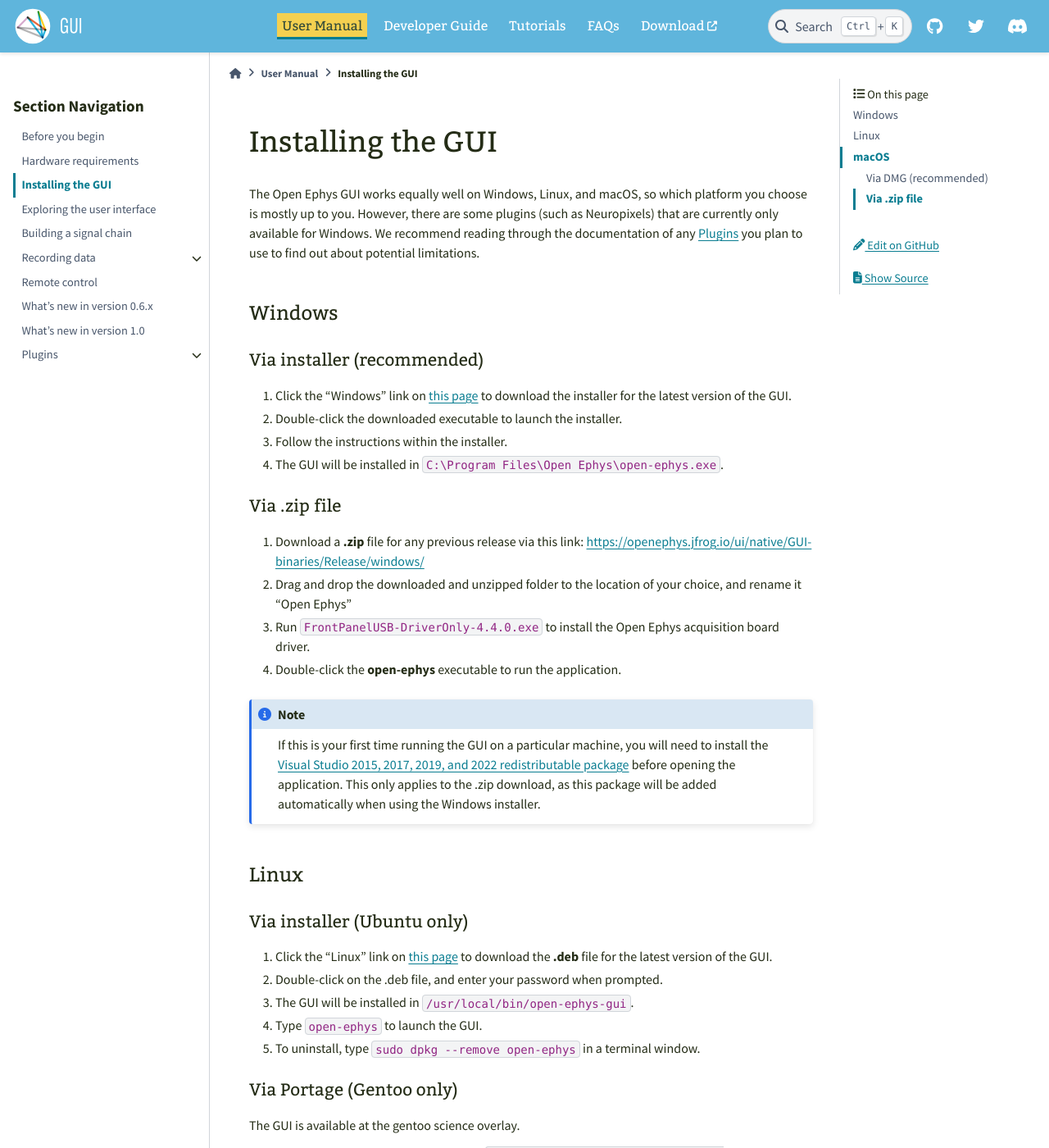
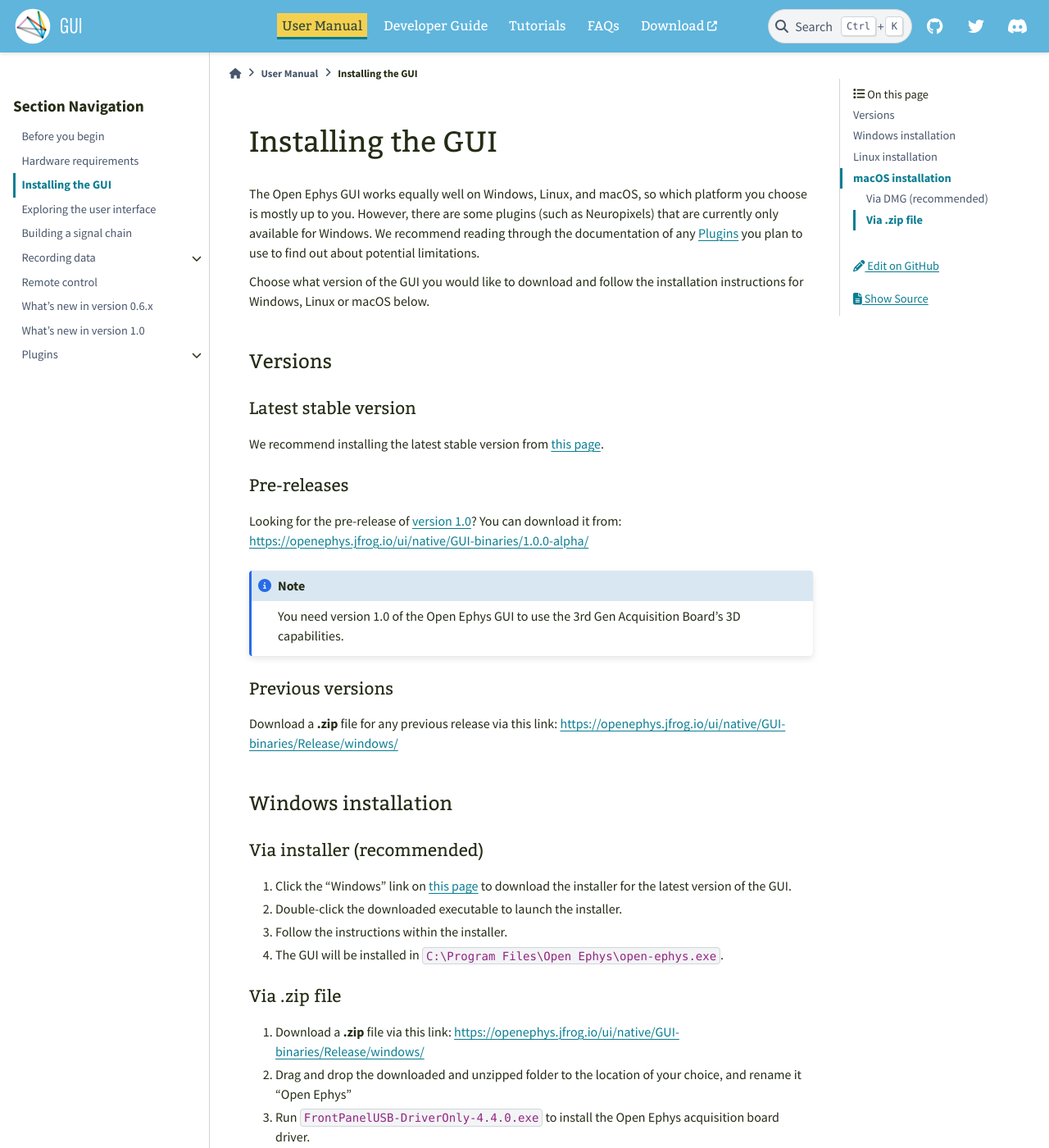
Before and after one commit to open-ephys/gui-docs, a Sphinx documentation site: the page built from source/User-Manual/Installing-the-GUI.rst, in a window 1280 px wide and 1400 px high. Shown: the whole window at 82% size. Built offline with Sphinx 7.4.7 and the PyData theme 0.15.4, drawn with Linux system fonts in a browser that asks for light colours; some of the changed text lies outside the part shown.

Commit message:
mention alpha release location

```diff
--- a/source/User-Manual/Installing-the-GUI.rst
+++ b/source/User-Manual/Installing-the-GUI.rst
@@ -7,8 +7,30 @@
 
 The Open Ephys GUI works equally well on Windows, Linux, and macOS, so which platform you choose is mostly up to you. However, there are some plugins (such as Neuropixels) that are currently only available for Windows. We recommend reading through the documentation of any :ref:`plugins` you plan to use to find out about potential limitations.
 
-Windows
-########
+Choose what version of the GUI you would like to download and follow the installation instructions for Windows, Linux or macOS below.
+
+Versions
+#########
+
+Latest stable version
+----------------------------
+
+We recommend installing the latest stable version from `this page`_.
+
+Pre-releases
+----------------------------
+
+Looking for the pre-release of :ref:`version 1.0 <whatsnewinv100>`? You can download it from: https://openephys.jfrog.io/ui/native/GUI-binaries/1.0.0-alpha/
+
+.. Note:: You need version 1.0 of the Open Ephys GUI to use the 3rd Gen Acquisition Board's 3D capabilities.
+
+Previous versions
+----------------------------
+
+Download a **.zip** file for any previous release via this link: https://openephys.jfrog.io/ui/native/GUI-binaries/Release/windows/
+
+Windows installation
+##########################
 
 Via installer (recommended)
 ----------------------------
@@ -34,8 +56,8 @@
 
 .. note:: If this is your first time running the GUI on a particular machine, you will need to install the `Visual Studio 2015, 2017, 2019, and 2022 redistributable package`_ before opening the application. This only applies to the .zip download, as this package will be added automatically when using the Windows installer.
 
-Linux
-######
+Linux installation
+########################
 
 Via installer (Ubuntu only)
 -----------------------------
@@ -89,8 +111,8 @@
 6. Double-click the **open-ephys** executable (or enter :code:`./open-ephys` in the terminal) to run the application.
 
 
-macOS
-######
+macOS installation
+########################
 
 Via DMG (recommended)
 ----------------------
```
Also changed, not shown: other parts of source/User-Manual/Installing-the-GUI.rst (+3 -3 lines).
